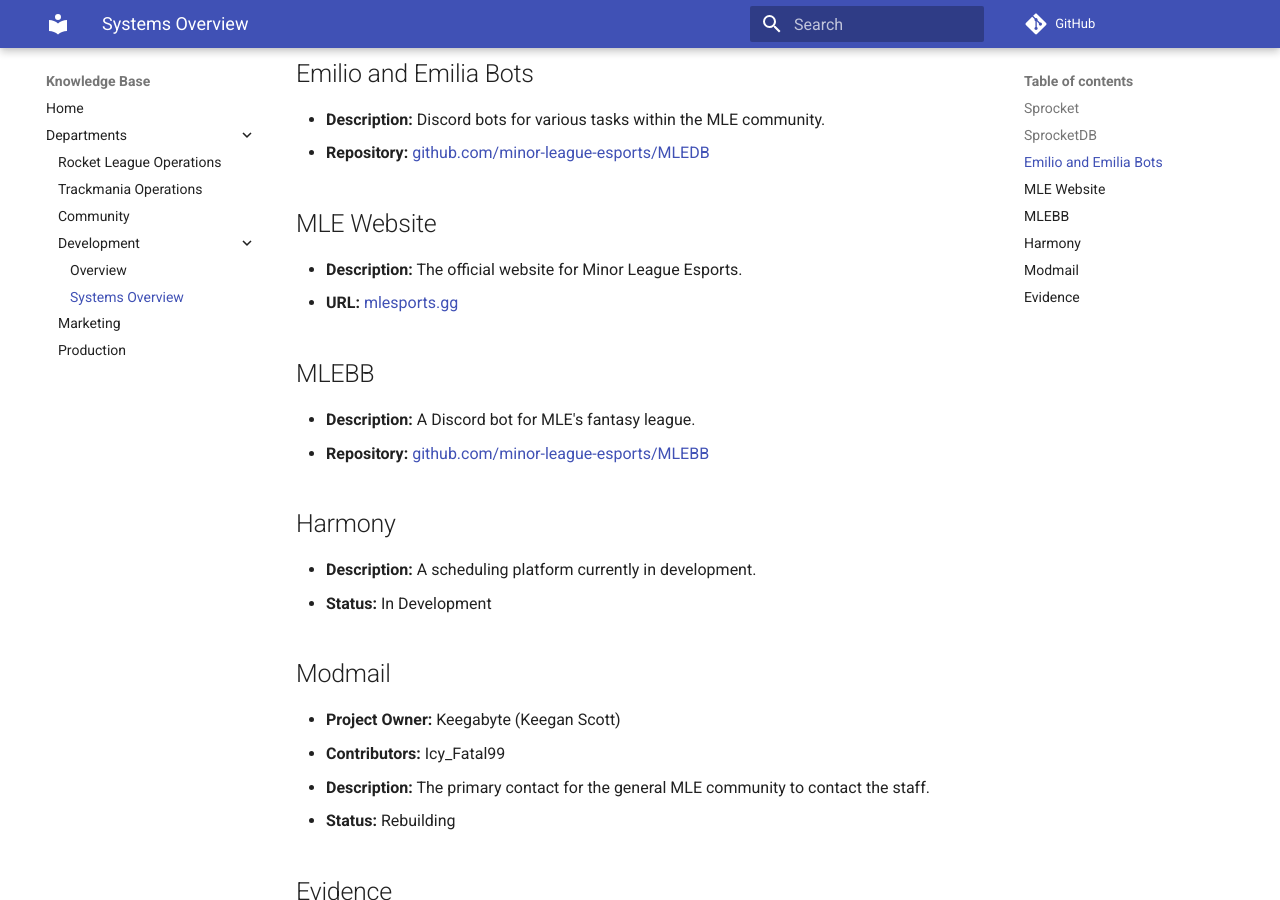
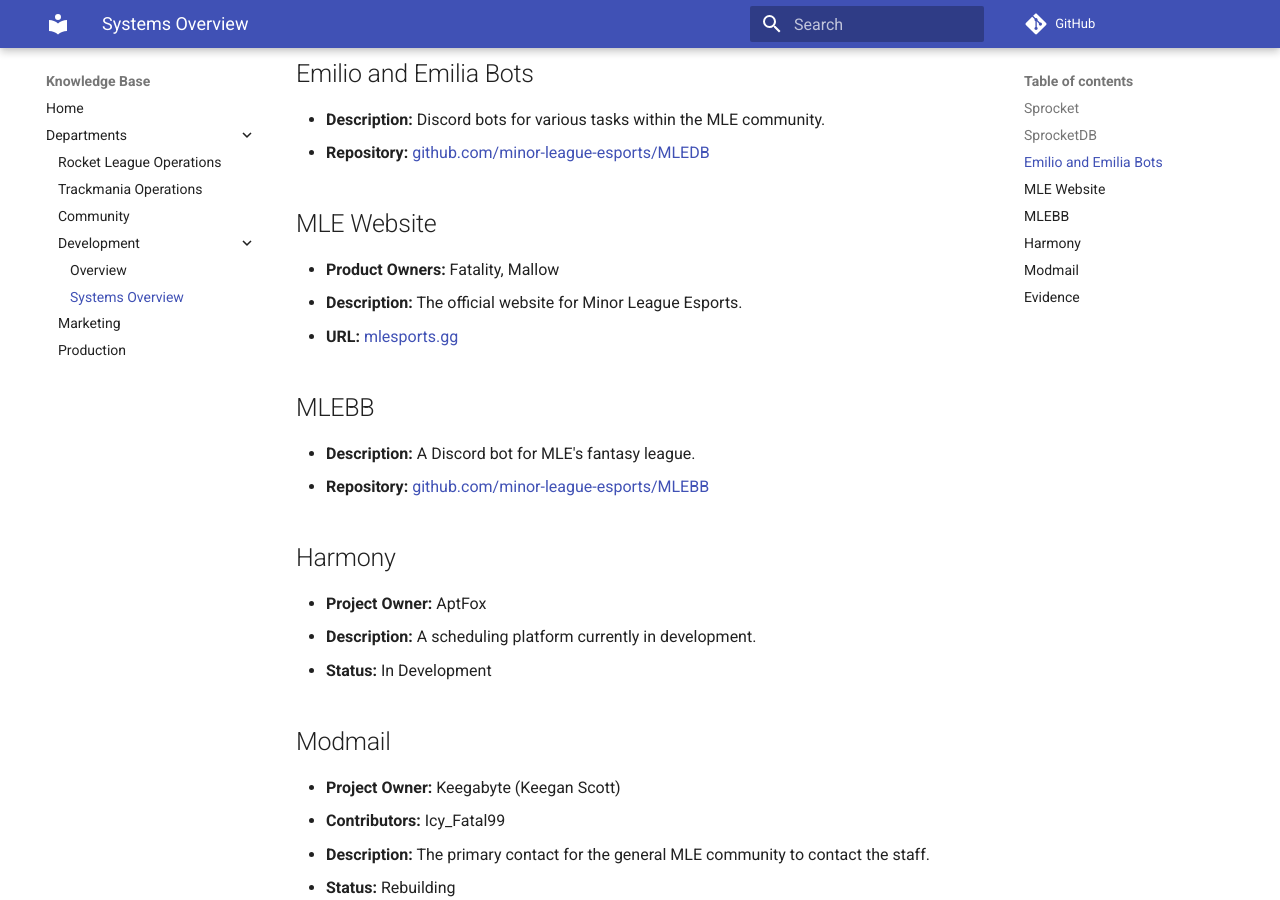
Before and after one commit to Minor-League-Esports/knowledgeBase, an MkDocs documentation site: the page built from docs/departments/systems-overview.md, in a window 1280 px wide and 900 px high, scrolled down 482 px. Built offline with MkDocs 1.6.1 and Material for MkDocs 9.7.7, drawn with Linux system fonts in a browser that asks for light colours; comment, search, counter and statistics services are not loaded.

Commit message:
Update product owners in systems overview
Added product owners for MLE Website and Harmony project.

```diff
--- a/docs/departments/systems-overview.md
+++ b/docs/departments/systems-overview.md
@@ -14,6 +14,7 @@
 - **Repository:** [github.com/minor-league-esports/MLEDB](https://github.com/minor-league-esports/MLEDB)
 
 ## MLE Website
+- **Product Owners:** Fatality, Mallow
 - **Description:** The official website for Minor League Esports.
 - **URL:** [mlesports.gg](https://mlesports.gg)
 
@@ -22,6 +23,7 @@
 - **Repository:** [github.com/minor-league-esports/MLEBB](https://github.com/minor-league-esports/MLEBB)
 
 ## Harmony
+- **Project Owner:** AptFox
 - **Description:** A scheduling platform currently in development.
 - **Status:** In Development
 
```
